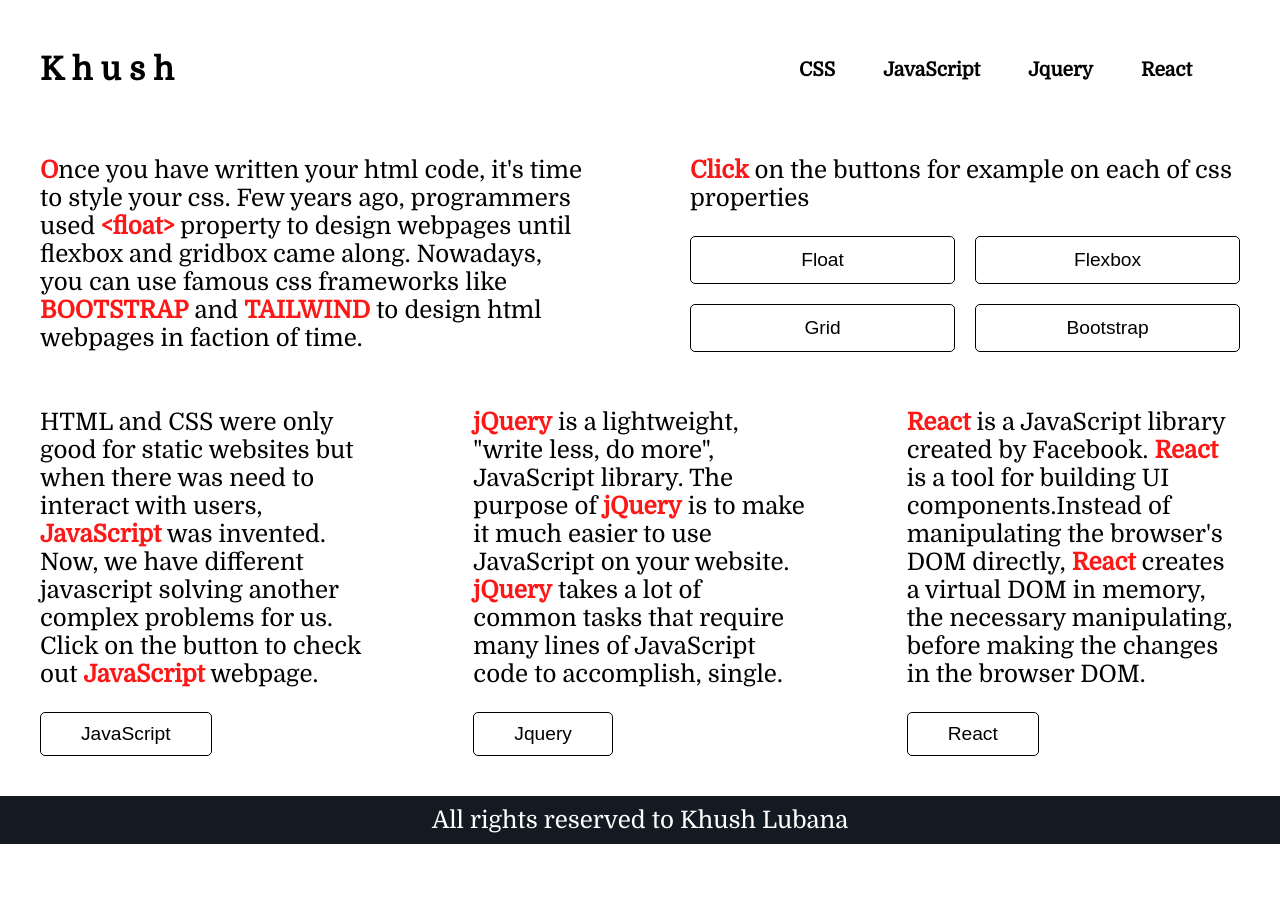
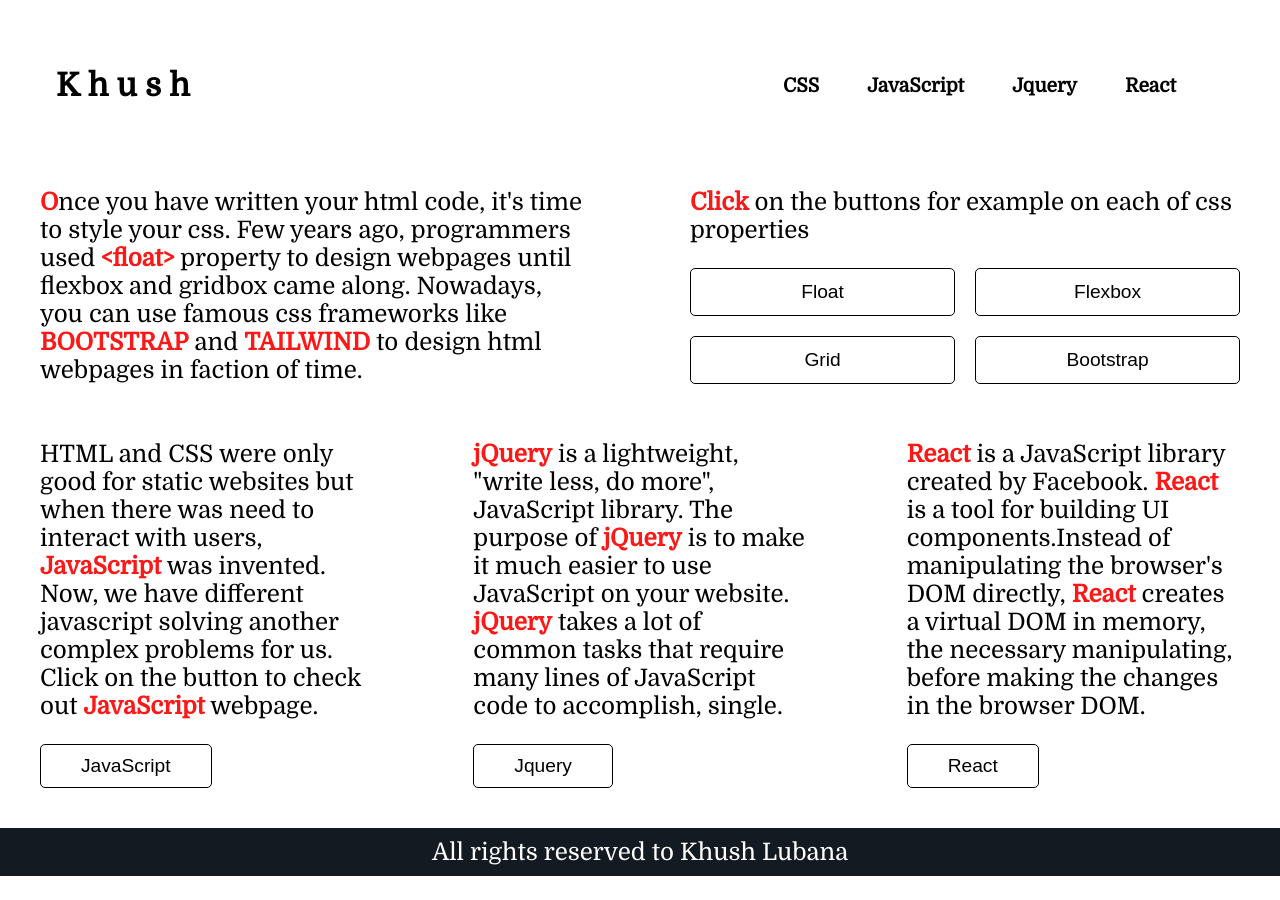
Before and after one commit to Khushwinder1998/responsive, a plain HTML site: page index.html in a window 1280 px wide. Before the commit the page ends 868 px from the top, so only its background shows below. Drawn offline with nearby package versions, Linux system fonts and the light colour scheme.

Commit message:
Update index.css

```diff
--- a/css/index.css
+++ b/css/index.css
@@ -5,6 +5,9 @@
 body{
     font-family: 'Domine', serif;
     margin: 0;
+}
+.innerHeader{
+    padding:1rem;
 }
 .innerHeader span{
     display: inline-block;
```
